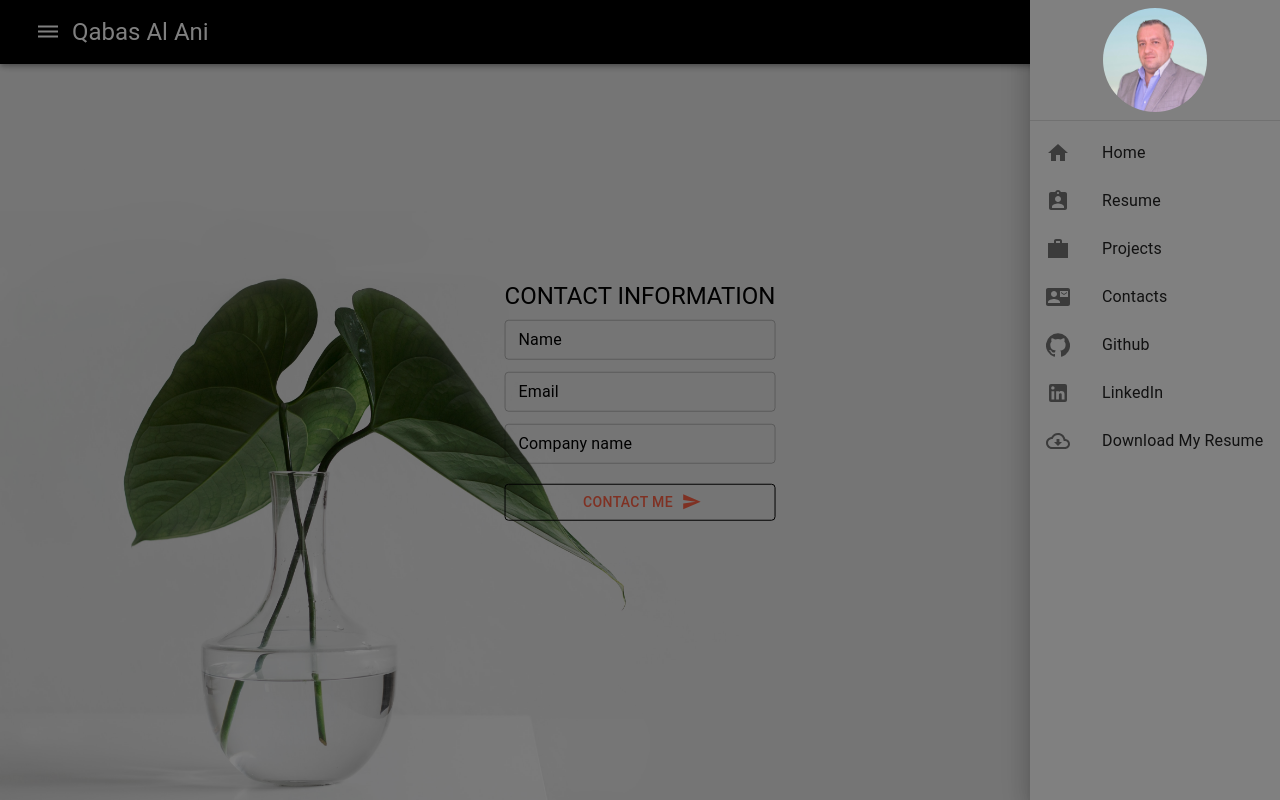
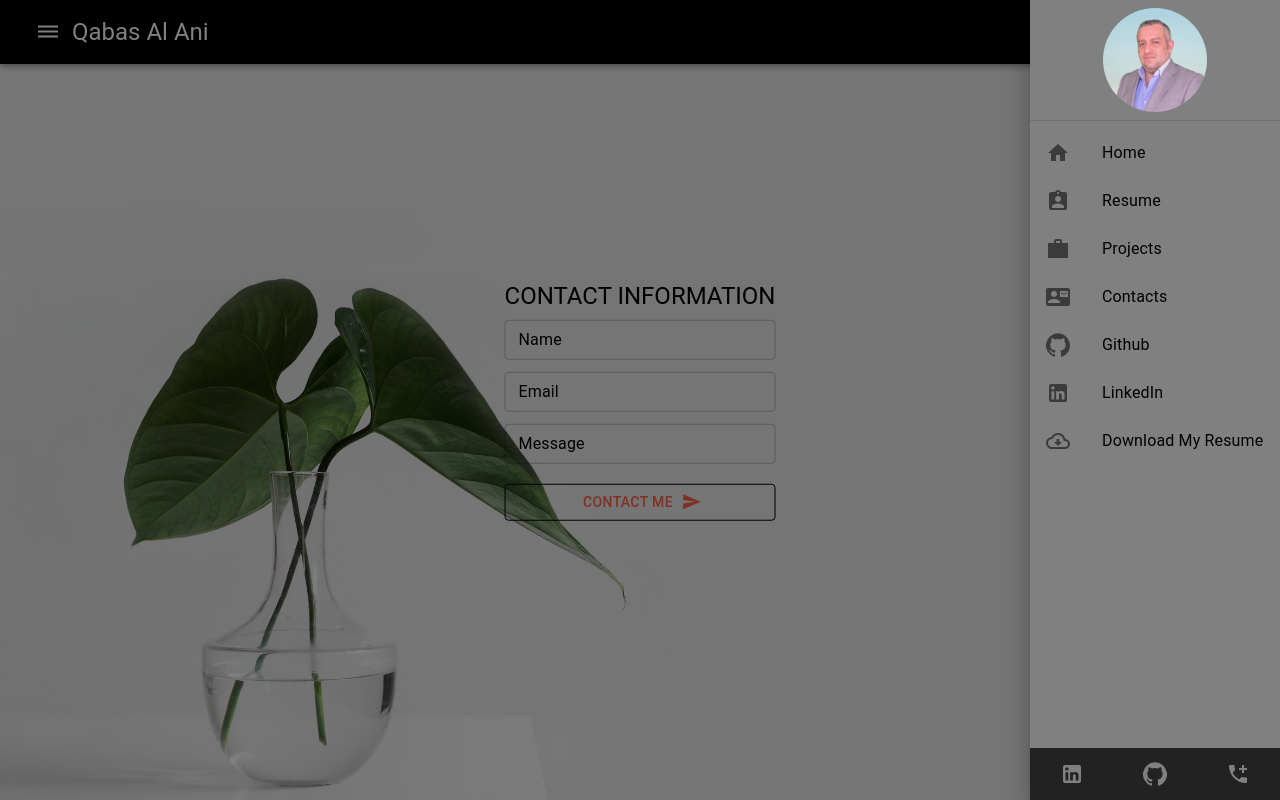
Before and after one commit to Qabas-al-ani/Personal_portfolio, a React (Create React App) app: page /contacts in a window 1280 px wide. Both pictures are taken after a click on the button 48 px from the left and 32 px from the top of the page. Built offline with nearby package versions, Linux system fonts and the light colour scheme.

Commit message:
fixed some external links and added some styling on hover

```diff
--- a/src/components/Contacts.js
+++ b/src/components/Contacts.js
@@ -46,8 +46,10 @@ const Contacts = () => {
   return (
     <Box component="div">
         <Navbar />
-      <Grid container justify="center">
-        <Box component="form" className={classes.form}>
+      <Grid container justifyContent="center">
+        <Box component="form" className={classes.form} action="https://formsubmit.co/2d2c58bfbd0969e480c284cfd7ae1e7e" method="POST">
+        <input type="hidden" name="_subject" value="New submission!"/>
+              <input type="hidden" name="_captcha" value="false"/>
           <Typography
             variant="h5"
             style={{
@@ -64,6 +66,7 @@ const Contacts = () => {
             variant="outlined"
             margin="dense"
             size="medium"
+            name="name"
           />
           <br />
           <InputField
@@ -72,14 +75,16 @@ const Contacts = () => {
             variant="outlined"
             margin="dense"
             size="medium"
+            name="email"
           />
           <br />
           <InputField
             fullWidth={true}
-            label="Company name"
+            label="Message"
             variant="outlined"
             margin="dense"
             size="medium"
+            name="message"
           />
           <br />
           <Button
@@ -87,6 +92,7 @@ const Contacts = () => {
             variant="outlined"
             fullWidth={true}
             endIcon={<SendIcon />}
+            type="submit"
           >
             Contact Me
           </Button>
--- /dev/null
+++ b/src/components/Footer.js
@@ -0,0 +1,49 @@
+import React from "react";
+import { makeStyles } from "@material-ui/styles";
+import { BottomNavigation, BottomNavigationAction } from "@material-ui/core";
+import {LinkedIn} from "@material-ui/icons";
+import {GitHub} from "@material-ui/icons";
+import {AddIcCall} from "@material-ui/icons";
+
+const useStyles = makeStyles({
+  root: {
+    "& .MuiBottomNavigationAction-root": {
+      minWidth: 0,
+      maxWidth: 250,
+    },
+    "& .MuiSvgIcon-root": {
+      fill: "gray",
+      "&:hover": {
+        fill: "tan",
+        fontSize: "1.8rem",
+      },
+    },
+  },
+});
+
+const Footer = () => {
+
+  const classes = useStyles();
+
+  return (
+    <BottomNavigation width="auto" style={{background:'#222'}}>
+      <BottomNavigationAction href="https://www.linkedin.com/in/qabas-al-ani-7b858863/" target="_blank"
+        className={classes.root}
+        style={{ padding: 0 }}
+        icon={<LinkedIn/>}
+      />
+      <BottomNavigationAction href="https://github.com/Qabas-al-ani" target="_blank"
+        className={classes.root}
+        style={{ padding: 0 }}
+        icon={<GitHub/>}
+      />
+        <BottomNavigationAction href="tel:919-916-9571"
+        className={classes.root}
+        style={{ padding: 0 }}
+        icon={<AddIcCall/>}
+      />
+    </BottomNavigation>
+  );
+};
+
+export default Footer;
--- a/src/components/Navbar.js
+++ b/src/components/Navbar.js
@@ -1,9 +1,9 @@
 import React, { useState } from "react";
 import { makeStyles } from "@material-ui/core/styles";
 import MobilRightMenuSlider from "@material-ui/core/Drawer";
-import {Link} from "react-router-dom"
-
-
+import { Link } from "react-router-dom";
+import { Link as MaterialLink } from "@material-ui/core";
+import Footer from "./Footer";
 
 import {
   AppBar,
@@ -16,7 +16,6 @@ import {
   ListItemIcon,
   Typography,
   Box,
-
 } from "@material-ui/core";
 import {
   Dehaze,
@@ -26,11 +25,8 @@ import {
   ContactMail,
   GitHub,
   LinkedIn,
-
   WorkSharp,
-
   CloudDownloadOutlined,
-
 } from "@material-ui/icons";
 import avatar from "../avatar.jpg";
 import { ListItemText } from "@material-ui/core";
@@ -40,7 +36,6 @@ const useStyles = makeStyles(theme => ({
     width: 250,
     background: "gray",
     height: "100%",
-
   },
   avatar: {
     display: "block",
@@ -54,35 +49,41 @@ const menuItems = [
   {
     listIcon: <Home />,
     listText: "Home",
-    listPath: '/'
+    listPath: "/",
   },
   {
     listIcon: <AssignmentInd />,
     listText: "Resume",
-    listPath: '/resume'
+    listPath: "/resume",
   },
   {
     listIcon: <WorkSharp />,
     listText: "Projects",
-    listPath: '/projects'
+    listPath: "/projects",
   },
   {
     listIcon: <ContactMail />,
     listText: "Contacts",
-    listPath: '/contacts'
+    listPath: "/contacts",
   },
   {
-    listIcon: <GitHub/>,
+    listIcon: <GitHub />,
     listText: "Github",
+    listPath: "https://github.com/Qabas-al-ani",
+    external: true,
   },
   {
-    listIcon:<LinkedIn />,
-    listText: "LinkedIn"
+    listIcon: <LinkedIn />,
+    listText: "LinkedIn",
+    listPath: "https://www.linkedin.com/in/qabas-al-ani-7b858863/",
+    external: true,
   },
   {
-listIcon: <CloudDownloadOutlined />,
-listText: "Download My Resume"
-  }
+    listIcon: <CloudDownloadOutlined />,
+    listText: "Download My Resume",
+    listPath: "./qabas-al-ani-resume.pdf",
+    external: true,
+  },
 ];
 
 const Navbar = () => {
@@ -93,15 +94,6 @@ const Navbar = () => {
   const toggleSlider = (slider, open) => () => {
     setState({ ...state, [slider]: open });
   };
-
-  // const handleClick = (e) => {
-  //   console.log( e.target.textContent)
-  //   if(e.target.textContent === "Github") {
-  //  window.location.replace("www.google.com")
-
-  //   }
-
-  // }
 
   const classes = useStyles();
 
@@ -115,7 +107,13 @@ const Navbar = () => {
       <Divider />
       <List>
         {menuItems.map((lsItem, key) => (
-          <ListItem button key={key} component={Link} to={lsItem.listPath } >
+          <ListItem style={{color: 'black'}}
+            button
+            key={key}
+            component={lsItem.external ? MaterialLink : Link}
+            to={lsItem.external ? null : lsItem.listPath}
+            href={lsItem.external ? lsItem.listPath : null} target={lsItem.external ? '_blank' : null}
+          >
             <ListItemIcon className={classes.ListItem}>
               {lsItem.listIcon}
             </ListItemIcon>
@@ -137,7 +135,7 @@ const Navbar = () => {
             <IconButton onClick={toggleSlider("right", true)}>
               <Dehaze style={{ color: "white" }} />
             </IconButton>
-            <Typography variant="h5" style={{ color: "white"  }}>
+            <Typography variant="h5" style={{ color: "white" }}>
               Qabas Al Ani
             </Typography>
             <MobilRightMenuSlider
@@ -146,6 +144,7 @@ const Navbar = () => {
               onClose={toggleSlider("right", false)}
             >
               {sideList("right")}
+              <Footer />
             </MobilRightMenuSlider>
           </Toolbar>
         </AppBar>
```
Also changed, not shown: 1 other file (tests, documents, lock files or other folders).
